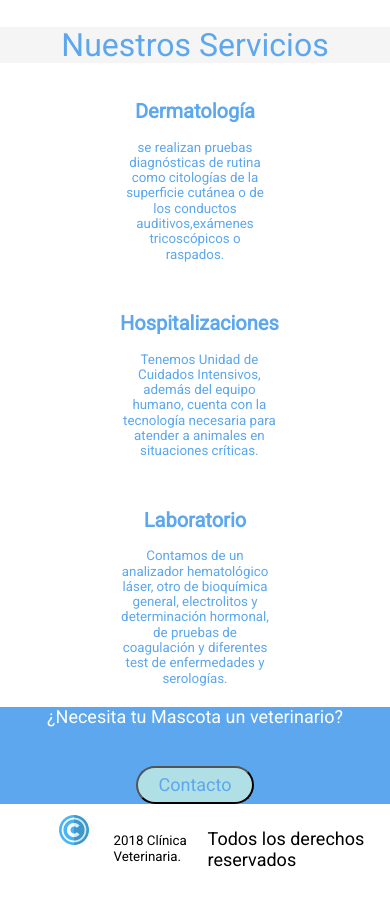
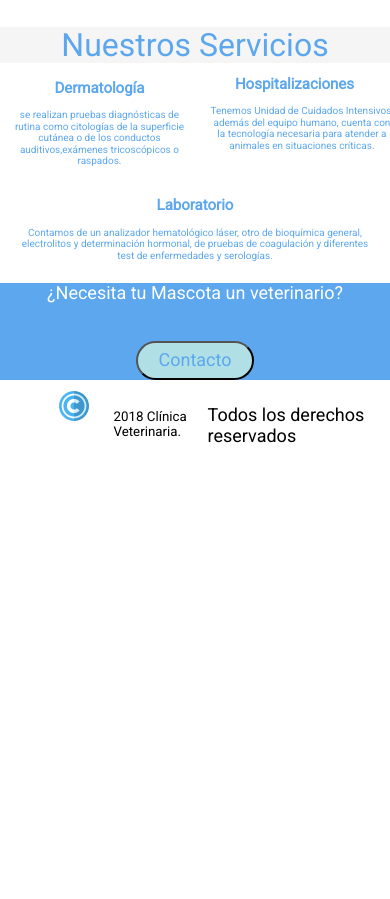
Before and after one commit to eugeniabenzo/maquetado-responsive, a plain HTML site: page index.html in a window 390 px wide. Shown: the part 1626-2525 px from the top of the page. After the commit the page ends 2106 px from the top, so only its background shows below. Drawn offline with Linux system fonts and the light colour scheme; files that its build step writes are made by us from their sources.

Commit message:
cambios responsive

```diff
--- a/index.html
+++ b/index.html
@@ -52,14 +52,14 @@
                 <div class="num3"> <img src="./img/tres.png"></div>
         </div>
         <div class="practicas">
-                <div class="Derm"> <h2>Dermatología</h2> <p>se realizan pruebas diagnósticas de rutina como
+                <div class="Derm" class="en-linea"> <h2>Dermatología</h2> <p>se realizan pruebas diagnósticas de rutina como
                                 citologías de la superficie cutánea o de los conductos auditivos,exámenes tricoscópicos
                                 o raspados.</p>
                 </div>
-                <div class="Hosp"><h2>Hospitalizaciones</h2> <p> Tenemos Unidad de Cuidados Intensivos, además del equipo humano,
+                <div class="Hosp"class="en-linea"><h2>Hospitalizaciones</h2> <p class="ancho"> Tenemos Unidad de Cuidados Intensivos, además del equipo humano,
                                 cuenta con la tecnología necesaria para atender a animales en situaciones críticas.</p>
                 </div>
-                <div class="lab"> <h2>Laboratorio</h2><p>Contamos de un analizador hematológico láser,
+                <div class="lab"class="en-linea"> <h2>Laboratorio</h2><p>Contamos de un analizador hematológico láser,
                                 otro de bioquímica general, electrolitos y determinación hormonal, de pruebas de
                                 coagulación y
                                 diferentes test de enfermedades y serologías.
--- a/veterinaria.css
+++ b/veterinaria.css
@@ -88,15 +88,19 @@ margin-top: 20px;
     font-family: 'Roboto', sans-serif;
     display: flex;
     justify-content: space-around;
+    width: 100%;
     color: #5CA7EE;
+    text-align: center;
 
 }
-.practicas div{
-    margin-top: 20px;
-    margin-left: 120px;
-    margin-right: 120px;
+
+.Derm, .Hosp, .lab{
+    width: 40%;
+    margin: 1%;
     text-align: center;
 }
+
+
 .Desccontacto{
     font-family: 'Roboto', sans-serif;
     text-align: center;
@@ -173,28 +177,44 @@ margin-top: 20px;
     display:  none;
 
 }
-
-
     .numeros{
       display: none;
     }
     .practicas{
-      display: flex;
-      flex-wrap: wrap;
-      align-content: center;
-      font-size: smaller;
-      width: 100%;
-
-
-
+        display: flex;
+        align-content: flex-start;
+        flex-wrap: wrap;
+        font-size:x-small;
+        width: 100%;
+        margin-left: 0%;
+        margin-right: 0%
 
     }
+    div .Derm {
+        width: 48%;
+        margin: 1%;
+    }
 
+    div .Hosp{
+        margin: 0%;
+        width: 48%;
+    }
+
+    div .lab{
+        width: 90%
+    }
+    .ancho{
+        width: 100%;
+    }
     div .text{
      margin-top: 1%;
      height: 0%;
      font-size: large;
 }
+
+    .ancho{
+      margin-left: 4%;
+    }
 
 .contacto{
     margin-top: 10%;
```
Also changed, not shown: sobre-nosotros/sobre-nosotros.css (+13 -1 lines).
